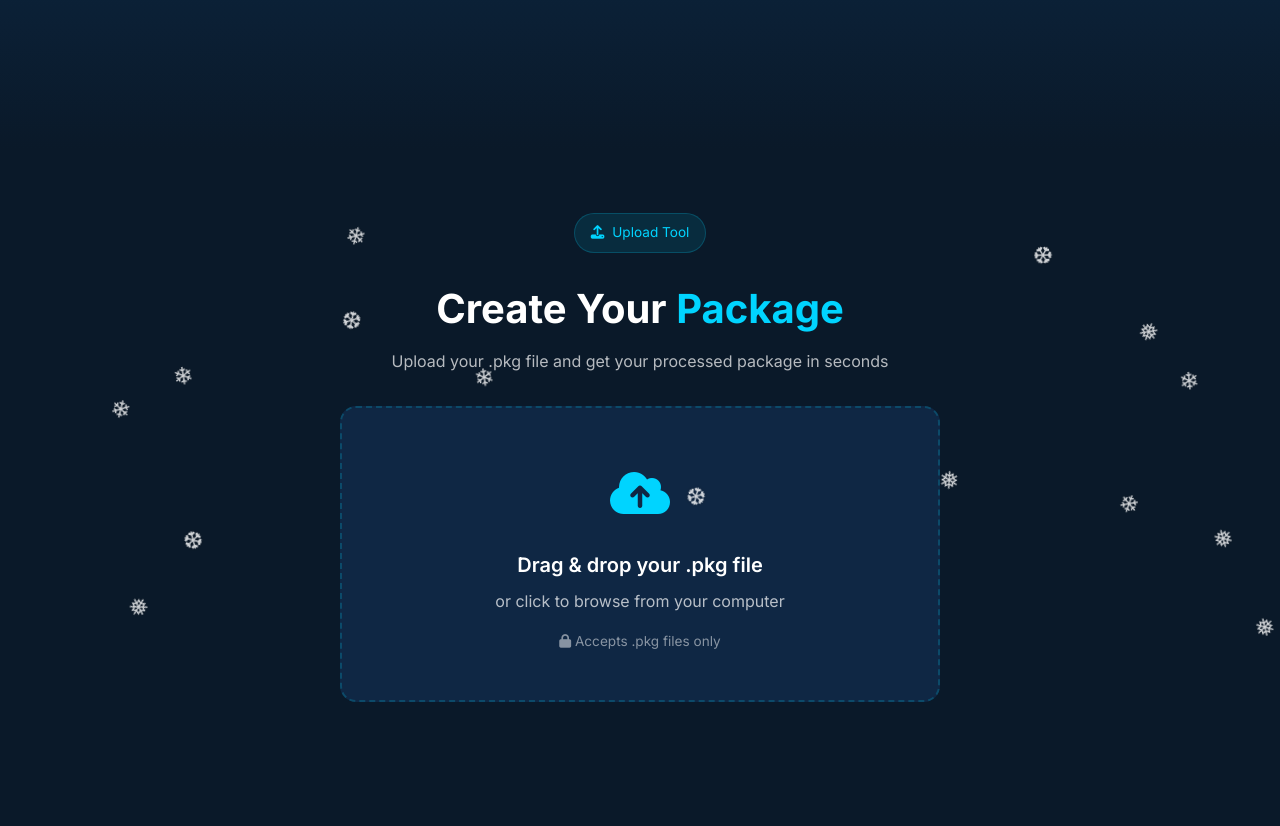
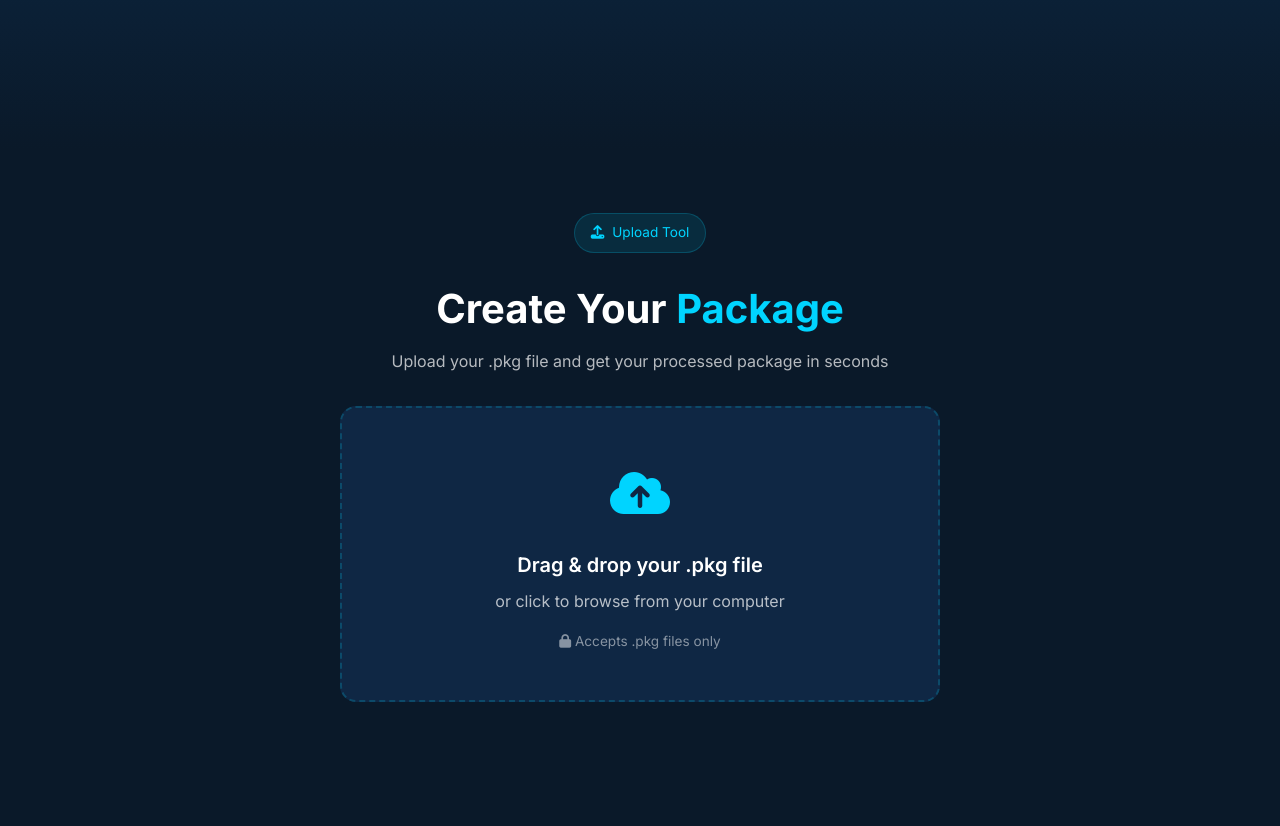
Before and after one commit to abhirs2183-sys/Vercel_App_Test, a Flask app: page / in a window 1280 px wide. Shown: the part 651-1477 px from the top of the page. Run offline with Flask 3, Linux system fonts and the light colour scheme.

Commit message:
Remove festive holiday decorations and interactive snowflake effects
Remove all New Year-themed CSS, JavaScript, and HTML elements related to snowflake animations and decorations.

Replit-Commit-Author: Agent
Replit-Commit-Session-Id: 3cc05fcb-cc9b-4024-9c5f-108401815b46
Replit-Commit-Checkpoint-Type: full_checkpoint
Replit-Commit-Event-Id: 9818a42a-7a51-4c07-8f20-03189582e6f7
Replit-Commit-Screenshot-Url: https://storage.googleapis.com/screenshot-production-us-central1/3919e447-a861-4df1-9ad1-81651e0e1c1e/3cc05fcb-cc9b-4024-9c5f-108401815b46/Z0emW69
Replit-Helium-Checkpoint-Created: true

```diff
--- a/Datafix-Assembler/static/css/new-year.css
+++ /dev/null
@@ -1,34 +0,0 @@
-/* Scoped Snowflakes for Upload Section */
-.upload-section {
-    position: relative;
-    overflow: visible !important; /* Allow snowflakes to be seen if they drift slightly */
-    min-height: 400px;
-}
-
-#snow-container {
-    position: absolute;
-    top: 0;
-    left: 0;
-    width: 100%;
-    height: 100%;
-    pointer-events: none;
-    z-index: 10; /* Ensure it's above other elements */
-}
-
-.snowflake {
-    position: absolute;
-    top: -20px;
-    user-select: none;
-    cursor: default;
-    color: #ffffff !important; /* Force white for visibility */
-    font-size: 1.5em; /* Make them slightly larger */
-    opacity: 0.8; /* Higher opacity */
-    animation: fall linear infinite;
-    transition: transform 0.2s ease-out;
-    text-shadow: 0 0 5px rgba(0,0,0,0.3); /* Add shadow for visibility on light backgrounds */
-}
-
-@keyframes fall {
-    0% { transform: translateY(-20px) rotate(0deg); }
-    100% { transform: translateY(500px) rotate(360deg); }
-}
--- a/Datafix-Assembler/static/js/main.js
+++ b/Datafix-Assembler/static/js/main.js
@@ -1,51 +1,4 @@
-// Scoped Snowflake Logic
-function initScopedSnow() {
-    const container = document.getElementById('snow-container');
-    if (!container) return;
-
-    const chars = ['❄', '❅', '❆'];
-    const snowflakes = [];
-    const count = 15;
-
-    for (let i = 0; i < count; i++) {
-        const s = document.createElement('div');
-        s.className = 'snowflake';
-        s.innerHTML = chars[Math.floor(Math.random() * chars.length)];
-        const left = Math.random() * 100;
-        s.style.left = left + '%';
-        s.style.animationDuration = (Math.random() * 3 + 4) + 's'; // Faster fall
-        s.style.animationDelay = (Math.random() * 5) + 's';
-        container.appendChild(s);
-        snowflakes.push({ el: s, x: left });
-    }
-
-    const section = document.getElementById('upload-section');
-    section.addEventListener('mousemove', (e) => {
-        const rect = section.getBoundingClientRect();
-        const mouseX = ((e.clientX - rect.left) / rect.width) * 100;
-        const mouseY = ((e.clientY - rect.top) / rect.height) * 100;
-
-        snowflakes.forEach(snow => {
-            const sRect = snow.el.getBoundingClientRect();
-            const sX = ((sRect.left + sRect.width/2 - rect.left) / rect.width) * 100;
-            const sY = ((sRect.top + sRect.height/2 - rect.top) / rect.height) * 100;
-
-            const dx = sX - mouseX;
-            const dy = sY - mouseY;
-            const dist = Math.sqrt(dx*dx + dy*dy);
-
-            if (dist < 15) {
-                const force = (15 - dist) / 15;
-                snow.el.style.transform = `translate(${dx * force * 2}px, ${dy * force * 2}px)`;
-            } else {
-                snow.el.style.transform = 'translate(0,0)';
-            }
-        });
-    });
-}
-
 document.addEventListener('DOMContentLoaded', function() {
-    initScopedSnow();
     const themeToggle = document.getElementById('themeToggle');
     const body = document.body;
     const uploadArea = document.getElementById('uploadArea');
--- a/Datafix-Assembler/templates/index.html
+++ b/Datafix-Assembler/templates/index.html
@@ -11,7 +11,6 @@
     <link href="https://fonts.googleapis.com/css2?family=Inter:wght@300;400;500;600;700&display=swap" rel="stylesheet">
     <link rel="stylesheet" href="https://cdnjs.cloudflare.com/ajax/libs/font-awesome/6.4.0/css/all.min.css">
     <link rel="stylesheet" href="{{ url_for('static', filename='css/styles.css') }}">
-    <link rel="stylesheet" href="{{ url_for('static', filename='css/new-year.css') }}">
 </head>
 <body class="dark-mode">
     <header class="header">
@@ -50,7 +49,6 @@
         </section>
 
         <section class="upload-section" id="upload-section">
-            <div id="snow-container"></div>
             <div class="section-badge"><i class="fas fa-upload"></i> Upload Tool</div>
             <h2 class="section-title">Create Your <span class="cyan">Package</span></h2>
             <p class="section-subtitle">Upload your .pkg file and get your processed package in seconds</p>
```
